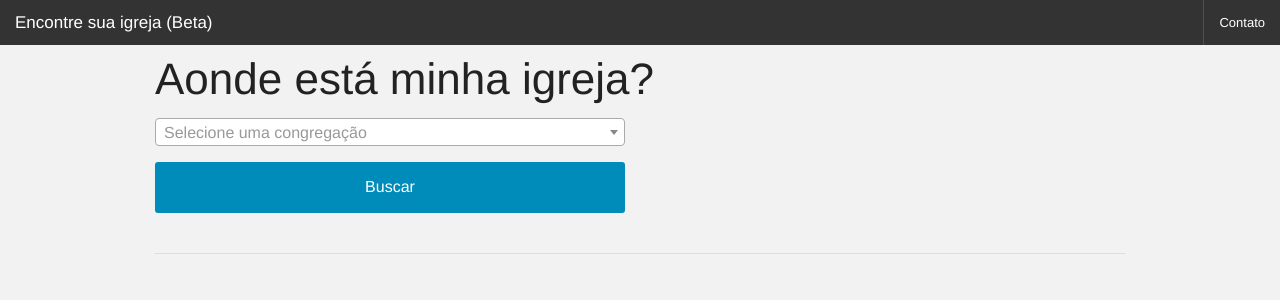
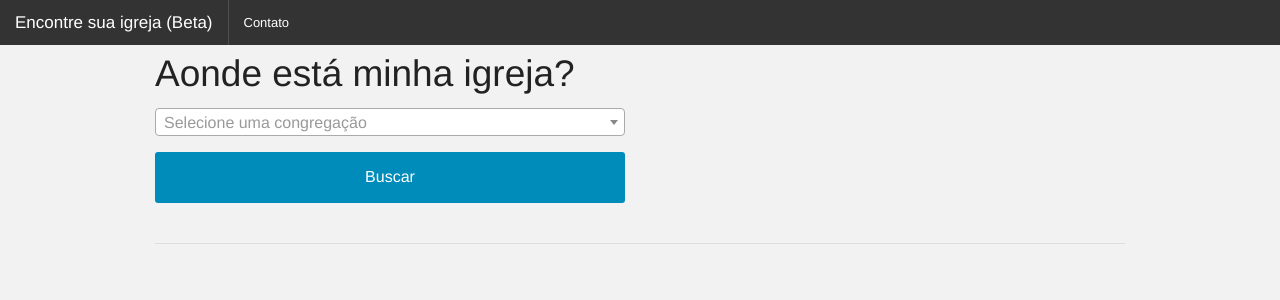
Before and after one commit to andersonberg/geo_church, a Django app: template geo_church/templates/base.html in a window 1280 px wide. Shown: the top 300 px of the page. Run offline with Django 3.2, Linux system fonts and the light colour scheme; the template is opened without the code that fills it, so the values that code supplies are empty.

Commit message:
pequenos ajustes

```diff
--- a/geo_church/templates/base.html
+++ b/geo_church/templates/base.html
@@ -12,7 +12,6 @@
     <!-- Le styles -->
     <link href="{% static 'css/foundation.min.css' %}" rel="stylesheet">
     <link href="{% static 'css/footer.css' %}" rel="stylesheet">
-    <!--<link href="{% static 'css/select2-foundation5.css' %}" rel="stylesheet">-->
     <link href="{% static 'css/select2.min.css' %}" rel="stylesheet" />
 
     <!-- HTML5 shim, for IE6-8 support of HTML5 elements -->
@@ -39,7 +38,7 @@
             <li class="toggle-topbar menu-icon"><a href="#"><span>menu</span></a></li>
         </ul>
         <section class="top-bar-section">
-            <ul class="right">
+            <ul class="left">
                 <li class="divider"></li>
                 <li><a href="#">Contato</a></li>
             </ul>
@@ -68,7 +67,7 @@
 
     <div class="row">
         <div class="large-12 columns">
-          <h1>{% block page_title %}Aonde está minha igreja?{% endblock page_title %}</h1>
+          <h2>{% block page_title %}Aonde está minha igreja?{% endblock page_title %}</h2>
 
           {% block content %}
 
@@ -78,7 +77,7 @@
                         {% csrf_token %}
                         <div class="row">
                             <div class="large-12 columns">
-                                <select id="church" class="js-example-placeholder-single" name="address">
+                                <select id="church" class="js-example-placeholder-single" name="address" required="required">
                                     <option></option>
                                     {% for church in igrejas %}
                                         <option value="{{ church.city }} {{ church.address }}">{{ church.name }}</option>
```
